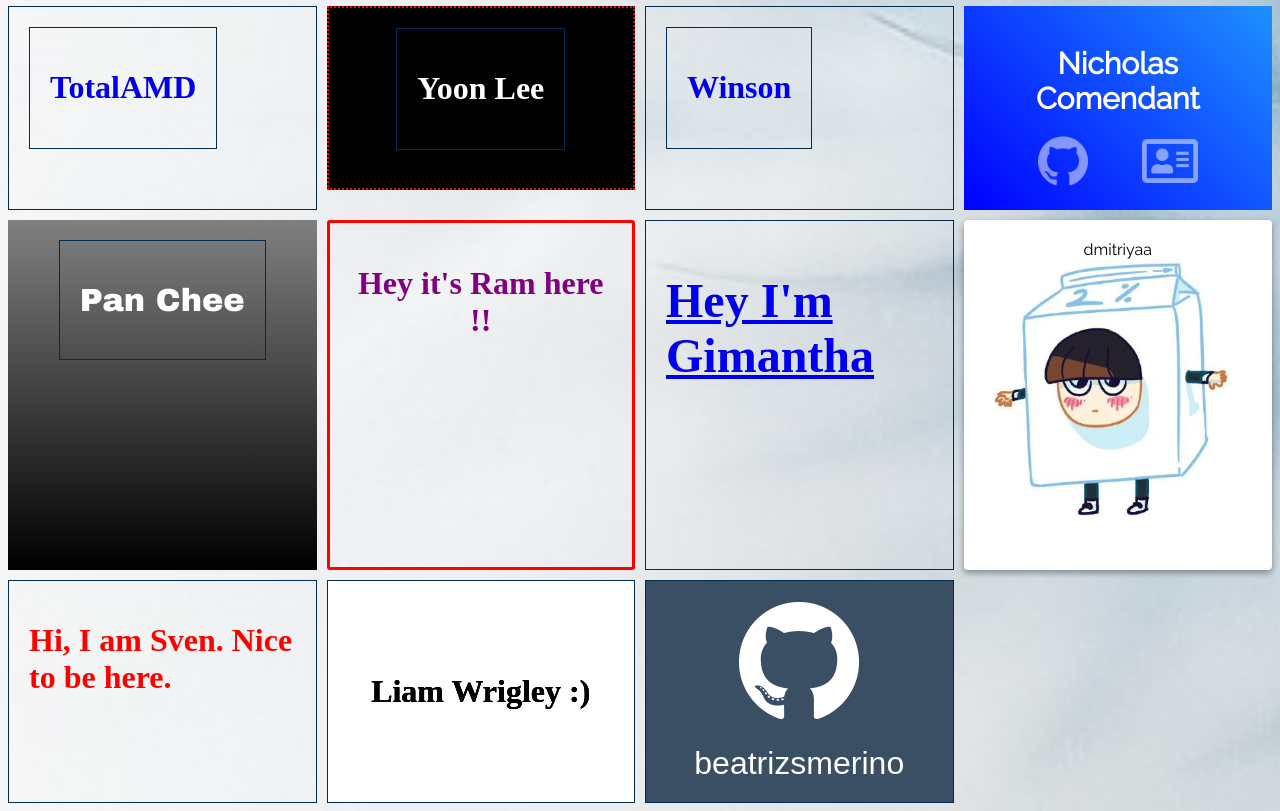
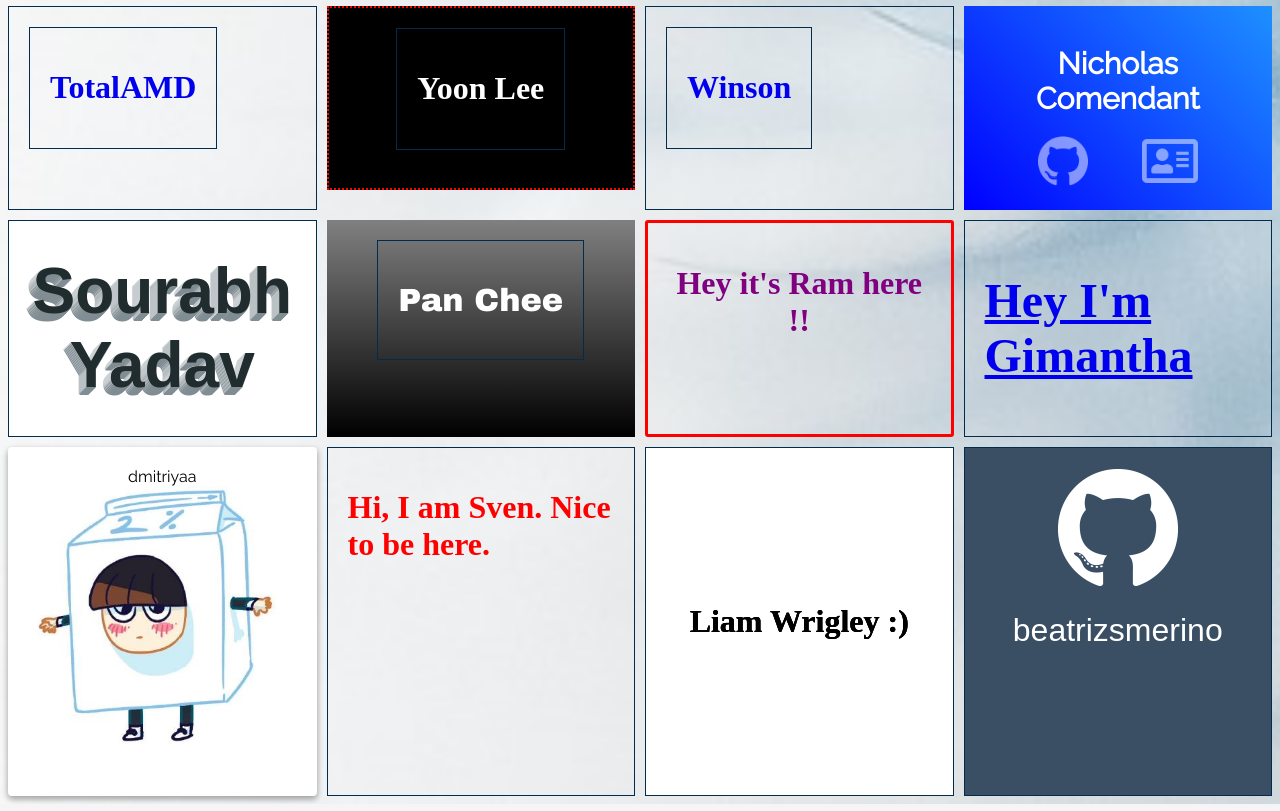
Before and after one commit to RomchyFCC/GitHub-Practice-For-All, a PHP site: page /contributors.html in a window 1280 px wide. Shown: the part 2840-3651 px from the top of the page. Run offline with PHP 8.4, Linux system fonts and the light colour scheme.

Commit message:
added sourabh in contributors list

```diff
--- a/contributors.html
+++ b/contributors.html
@@ -337,7 +337,9 @@
 				</a>
 			</span>
 		</div>
-
+		<div class = "sourabh-container">
+			<a href = "https://github.com/SOURABH358" target="_blank">Sourabh Yadav</a>
+		</div>
 		<div id="pan">
 			<a href="https://github.com/panchee" target="blank">
 				<div>
--- a/style/contributors.css
+++ b/style/contributors.css
@@ -80,9 +80,11 @@ div {
     0% {
         transform: rotateZ(270deg)
     }
+
     50% {
         transform: rotateZ(450deg)
     }
+
     100% {
         transform: rotateZ(0deg)
     }
@@ -129,7 +131,7 @@ div {
     color: #ff00eb;
 }
 
-.aditya{
+.aditya {
     display: flex;
     justify-content: center;
     align-content: center;
@@ -139,6 +141,7 @@ div {
     border-radius: 0.3em;
     transition: 0.3s;
 }
+
 .aditya h1 a {
     text-decoration: none !important;
     color: white;
@@ -167,6 +170,7 @@ div {
     0% {
         transform: scale(1);
     }
+
     100% {
         transform: scale(2);
     }
@@ -298,6 +302,7 @@ div {
     0% {
         transform: rotate(0deg);
     }
+
     100% {
         transform: rotate(360deg);
     }
@@ -440,6 +445,7 @@ div {
     from {
         transform: rotateY(0deg) rotateZ(0deg);
     }
+
     to {
         transform: rotateY(360deg) rotateZ(360deg);
     }
@@ -484,6 +490,7 @@ div {
 /* added by faldi */
 
 @import url('https://fonts.googleapis.com/css?family=K2D');
+
 .nrs {
     background-color: #F4D58D;
     box-shadow: 5px 10px #708D81;
@@ -567,6 +574,7 @@ div {
     margin: 30px 0;
     transition: 0.2s ease-out;
 }
+
 .t-du a {
     color: #ffffff;
     font-family: helvetica, sans-serif;
@@ -575,11 +583,13 @@ div {
     text-decoration: none;
     text-transform: uppercase;
 }
+
 .t-du:hover {
-    box-shadow: 0 4px 10px rgba(0,0,0,0.3);
+    box-shadow: 0 4px 10px rgba(0, 0, 0, 0.3);
     transform: translateY(-5px);
     /* styles for Adam Fitzgibbon */
 }
+
 .adamfitzgibbon {
     color: orange;
     margin: 50px;
@@ -587,16 +597,16 @@ div {
 
 }
 
-#yoon{
+#yoon {
     color: white;
     border: dotted red 2px;
     text-align: center;
     background-color: black;
-    height:140px;
+    height: 140px;
 }
 
-#yoon a{
-    color:white;
+#yoon a {
+    color: white;
 }
 
 
@@ -639,12 +649,12 @@ div {
     border: none;
 }
 
-#pan a{
-    color:white;
+#pan a {
+    color: white;
 }
 
-.ram{
-    border:3px solid;
+.ram {
+    border: 3px solid;
     border-radius: 3px;
     border-color: red;
 }
@@ -661,6 +671,7 @@ div {
     text-align: center;
     box-shadow: 0 3px 6px rgba(0, 0, 0, 0.16), 0 3px 6px rgba(0, 0, 0, 0.23);
 }
+
 #dmitriyaa a {
     display: block;
     font-size: 1.5rem;
@@ -668,15 +679,17 @@ div {
     text-decoration: none;
     margin-bottom: 1rem;
 }
+
 #dmitriyaa img {
     max-width: 100%;
 }
 
 .lrw {
-    overflow:hidden;
+    overflow: hidden;
     position: relative;
-    background-color:#fff;
+    background-color: #fff;
 }
+
 .lrw a {
     height: 100%;
     width: 100%;
@@ -686,44 +699,109 @@ div {
     justify-content: center;
     align-items: center;
 }
-.lrw a > h1 {
+
+.lrw a>h1 {
     text-align: center;
     position: relative;
-    color: rgba(0,0,0,1);
+    color: rgba(0, 0, 0, 1);
 }
-.lrw a > h1::before,
-.lrw a > h1::after {
-    content:"Liam Wrigley :)";
+
+.lrw a>h1::before,
+.lrw a>h1::after {
+    content: "Liam Wrigley :)";
     position: absolute;
     top: 0;
     left: 0;
     right: 0;
-    color: rgba(0,0,0,1);
+    color: rgba(0, 0, 0, 1);
     transition: all 100ms ease-in-out;
 }
-.lrw a:hover > h1 {
-    color: rgba(0,255,0,0.6);
+
+.lrw a:hover>h1 {
+    color: rgba(0, 255, 0, 0.6);
 }
+
 .lrw a:hover h1::before {
-    color: rgba(255,0,0,0.6);
+    color: rgba(255, 0, 0, 0.6);
     left: -5px;
     top: 5px
 }
+
 .lrw a:hover h1::after {
-    color: rgba(0,0,255,0.6);
+    color: rgba(0, 0, 255, 0.6);
     right: -5px;
     top: -5px
 }
-#beatrizsmerino{
+
+#beatrizsmerino {
     text-align: center;
     font-family: sans-serif;
     font-size: 2rem;
     background-color: #3A4F64;
 }
-#beatrizsmerino img{
+
+#beatrizsmerino img {
     margin-bottom: 1rem;
 }
-#beatrizsmerino a{
+
+#beatrizsmerino a {
     text-decoration: none;
     color: white;
 }
+
+.sourabh-container {
+    text-align: center;
+    display: flex;
+    align-items: center;
+    justify-content: center;
+    font-size: 4rem;
+    font-weight: bolder;
+    font-family: Arial, Helvetica, sans-serif;
+    background: #0e8dbc;
+    background-color: #fff;
+    color: #202c2d;
+    text-shadow:
+        0 1px #808d93,
+        -1px 0 #cdd2d5,
+        -1px 2px #808d93,
+        -2px 1px #cdd2d5,
+        -2px 3px #808d93,
+        -3px 2px #cdd2d5,
+        -3px 4px #808d93,
+        -4px 3px #cdd2d5,
+        -4px 5px #808d93,
+        -5px 4px #cdd2d5,
+        -5px 6px #808d93,
+        -6px 5px #cdd2d5,
+        -6px 7px #808d93,
+        -7px 6px #cdd2d5,
+        -7px 8px #808d93,
+        -8px 7px #cdd2d5;
+    transition: 0.5s ease-in;
+}
+
+.sourabh-container a {
+    text-decoration: none;
+    color: #202c2d;
+    transition: all 0.5s ease-in 0.5;
+}
+
+.sourabh-container:hover {
+    background: #0e8dbc;
+    color: white;
+    text-shadow: 0 1px 0 #ccc,
+        0 2px 0 #c9c9c9,
+        0 3px 0 #bbb,
+        0 4px 0 #b9b9b9,
+        0 5px 0 #aaa,
+        0 6px 1px rgba(0, 0, 0, .1),
+        0 0 5px rgba(0, 0, 0, .1),
+        0 1px 3px rgba(0, 0, 0, .3),
+        0 3px 5px rgba(0, 0, 0, .2),
+        0 5px 10px rgba(0, 0, 0, .25),
+        0 10px 10px rgba(0, 0, 0, .2),
+        0 20px 20px rgba(0, 0, 0, .15);
+}
+.sourabh-container:hover a{
+    color: white;
+}
```
Lines whose indentation alone changed are shown as unchanged.
